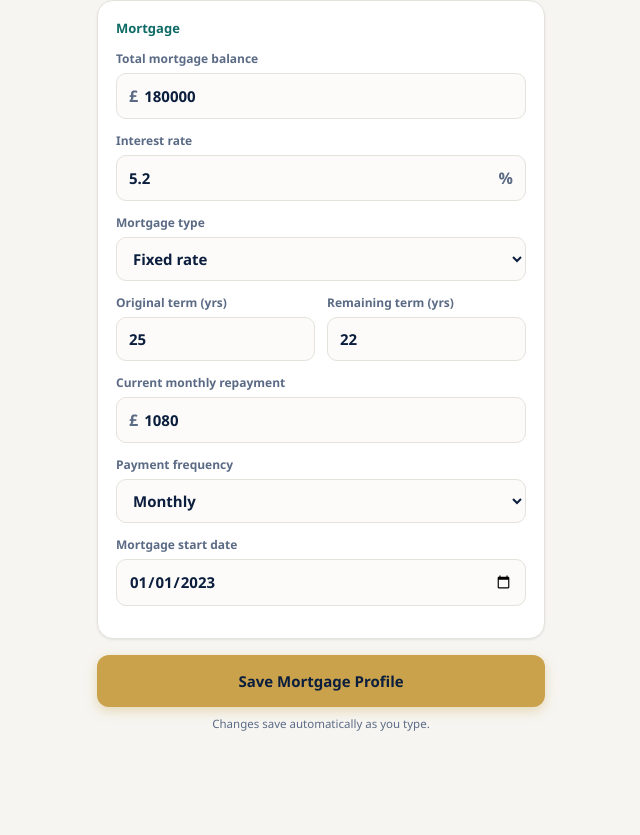
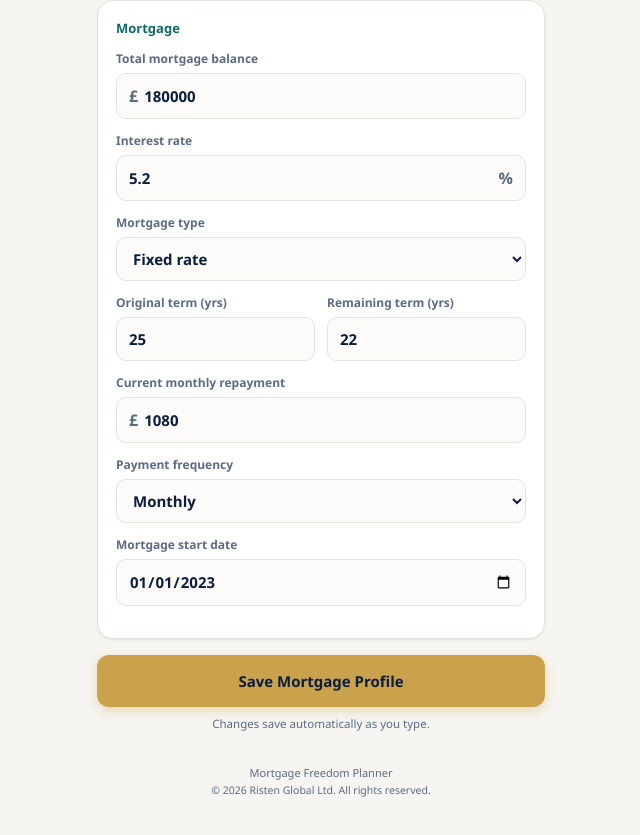
Before and after one commit to MyGreathouse/mortgage-freedom-planner, a Next.js app: page / in a window 1280 px wide. Shown: the part 998-1833 px from the top of the page, without its empty margins (319-959 px from the left). Built offline with nearby package versions, Linux system fonts and the light colour scheme.

Commit message:
Add copyright and licensing

```diff
--- a/components/screens/ExportScreen.tsx
+++ b/components/screens/ExportScreen.tsx
@@ -46,6 +46,7 @@ function buildReportHTML(app: AppState): string {
   <h2>Financial Goals</h2>
   <ul>${goalsList || '<li>No goals recorded yet.</li>'}</ul>
   <div class="disclaimer">This report is generated for educational and personal planning purposes only and does not constitute financial or mortgage advice. Figures are estimates based on the information entered and standard amortisation assumptions; actual lender terms may differ. Please speak to a qualified, FCA-regulated mortgage adviser before making financial decisions.</div>
+  <div class="disclaimer" style="margin-top:14px;border-top:none;padding-top:0;">Mortgage Freedom Planner — © ${new Date().getFullYear()} Risten Global Ltd. All rights reserved.</div>
   </body></html>`;
 }
 
--- a/components/screens/SetupScreen.tsx
+++ b/components/screens/SetupScreen.tsx
@@ -121,6 +121,11 @@ export default function SetupScreen({ app }: { app: AppState }) {
         {savedFlash ? 'Saved ✓' : 'Save Mortgage Profile'}
       </button>
       <p className="text-[11.5px] text-ink-soft text-center mt-2">Changes save automatically as you type.</p>
+
+      <div className="text-center mt-8 pb-2">
+        <div className="text-[11px] text-ink-soft">Mortgage Freedom Planner</div>
+        <div className="text-[10.5px] text-ink-soft mt-0.5">© {new Date().getFullYear()} Risten Global Ltd. All rights reserved.</div>
+      </div>
     </div>
   );
 }
--- a/package.json
+++ b/package.json
@@ -2,6 +2,10 @@
   "name": "mortgage-freedom-planner",
   "version": "1.0.0",
   "private": true,
+  "description": "Mortgage overpayment calculator and property wealth planner.",
+  "author": "Risten Global Ltd",
+  "license": "UNLICENSED",
+  "copyright": "Copyright (c) 2026 Risten Global Ltd. All Rights Reserved.",
   "scripts": {
     "dev": "next dev",
     "build": "next build",
```
Also changed, not shown: 1 other file (tests, documents, lock files or other folders).
